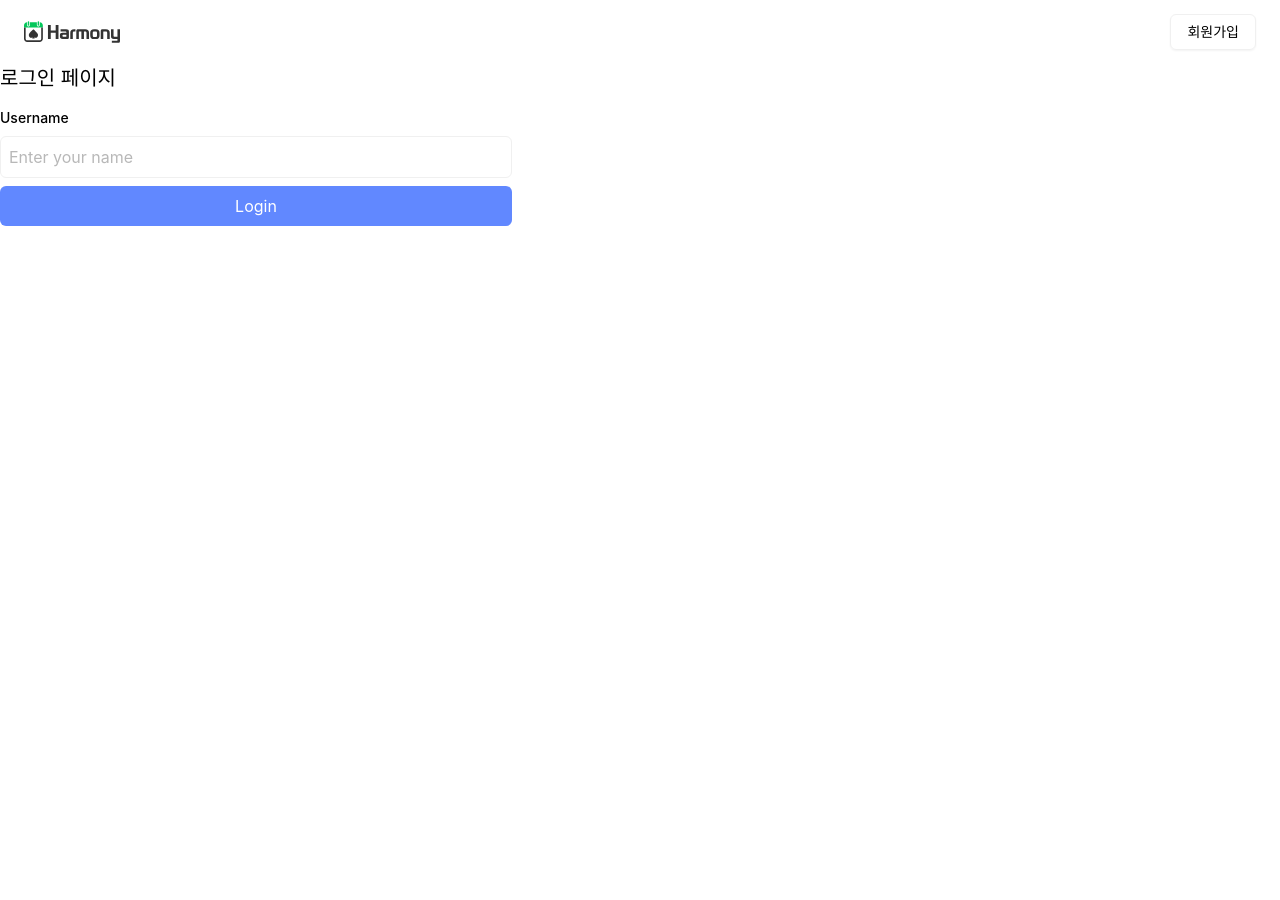
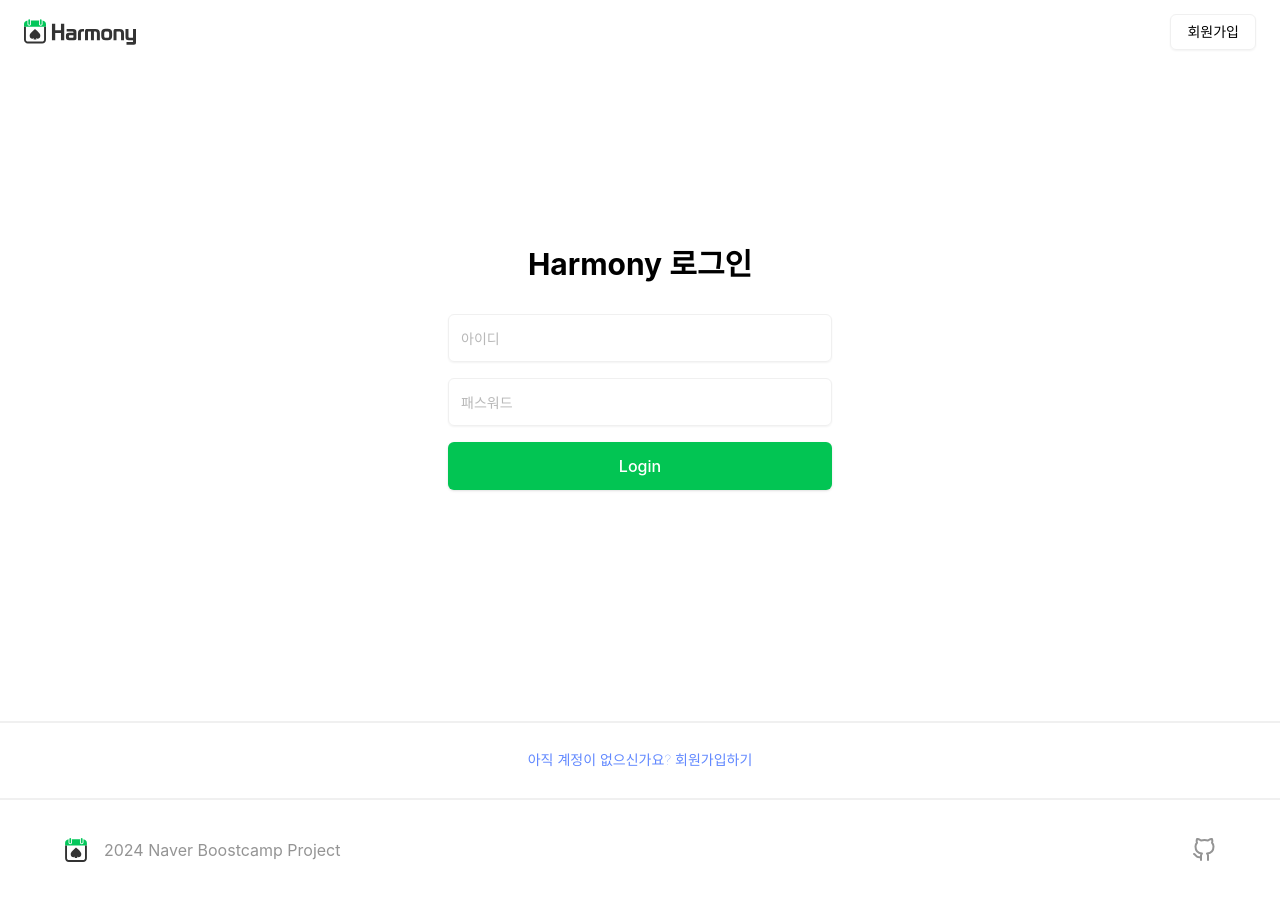
Before and after one commit to boostcampwm-2024/web06-boostproject, a React (Vite) app in the folder apps/client/: page /login in a window 1280 px wide. Before the commit the page ends 800 px from the top, so only its background shows below. Built offline with nearby package versions, Linux system fonts and the light colour scheme; a web font is replaced by a local one.

Commit message:
fix: 주엽님과의 작업 사항 합치기

```diff
--- a/apps/client/src/components/logo/HarmonyWithText.tsx
+++ b/apps/client/src/components/logo/HarmonyWithText.tsx
@@ -1,4 +1,4 @@
-function HarmonyWithText({ size = 24 }: { size?: number }) {
+function HarmonyWithText({ size = 28 }: { size?: number }) {
 	return (
 		<svg xmlns="http://www.w3.org/2000/svg" width={size * 4} height={size} viewBox="0 0 1000 250">
 			<g>
--- a/apps/client/src/pages/Home.tsx
+++ b/apps/client/src/pages/Home.tsx
@@ -1,12 +1,28 @@
 import { Link } from '@tanstack/react-router';
 import { Button } from '@/components/ui/button';
-import { Github } from '@/components/logo';
-import Header from '@/components/Header.tsx';
+import { Github, HarmonyWithText } from '@/components/logo';
+import { Topbar } from '@/components/navigation/topbar';
 
 function Home() {
 	return (
 		<div className="flex min-h-screen flex-col">
-			<Header />
+			<Topbar
+				leftContent={
+					<Link to="/">
+						<HarmonyWithText />
+					</Link>
+				}
+				rightContent={
+					<>
+						<Button variant="ghost" asChild>
+							<Link to="/login">로그인</Link>
+						</Button>
+						<Button asChild>
+							<Link to="/signup">회원가입</Link>
+						</Button>
+					</>
+				}
+			/>
 
 			<main className="mt-16 flex-grow bg-white text-black dark:bg-black dark:text-white">
 				<section className="container mx-auto max-w-6xl from-pink-500 via-red-500 to-yellow-500 px-6 py-20 text-center">
--- a/apps/client/src/pages/Login.tsx
+++ b/apps/client/src/pages/Login.tsx
@@ -1,38 +1,84 @@
-import Header from '@/components/Header.tsx';
+import { Link, useNavigate, useRouter, useRouterState } from '@tanstack/react-router';
+import { useState } from 'react';
 import { Input } from '@/components/ui/input.tsx';
 import { Button } from '@/components/ui/button.tsx';
-import { Github, Harmony } from '@/components/logo';
+import { Github, Harmony, HarmonyWithText } from '@/components/logo';
+import { Topbar } from '@/components/navigation/topbar';
+import { useAuth } from '@/contexts/authContext';
+import { sleep } from '@/utils/sleep';
 
 function Login() {
+	const auth = useAuth();
+	const router = useRouter();
+	const isLoading = useRouterState({ select: (s) => s.isLoading });
+	const navigate = useNavigate();
+	const [isSubmitting, setIsSubmitting] = useState(false);
+	const isLoggingIn = isLoading || isSubmitting;
+
+	const onFormSubmit = async (event: React.FormEvent<HTMLFormElement>) => {
+		setIsSubmitting(true);
+		try {
+			event.preventDefault();
+			const data = new FormData(event.currentTarget);
+			const fieldValue = data.get('username');
+			if (!fieldValue) {
+				return;
+			}
+			const username = fieldValue.toString();
+			await auth.login(username);
+			await router.invalidate();
+			await sleep(1); // 상태 업데이트를 위한 임시 방편
+			await navigate({ to: '/account' });
+		} catch (error) {
+			console.error('Error logging in: ', error);
+		} finally {
+			setIsSubmitting(false);
+		}
+	};
 	return (
 		<>
 			<div className="flex h-screen flex-col">
-				<Header />
+				<Topbar
+					leftContent={
+						<Link to="/">
+							<HarmonyWithText />
+						</Link>
+					}
+					rightContent={
+						<Button variant="outline" asChild>
+							<Link to="/signup">회원가입</Link>
+						</Button>
+					}
+				/>
 
 				<main className="flex h-full items-center justify-center">
 					<div className="w-full max-w-md">
 						<div className="mb-8 text-center">
 							<h1 className="text-3xl font-bold">Harmony 로그인</h1>
 						</div>
-						<form className="mb-4 bg-white px-8 pb-8 dark:bg-gray-800">
+						<form className="mb-4 bg-white px-8 pb-8 dark:bg-gray-800" onSubmit={onFormSubmit}>
 							<div className="mb-4">
 								<Input
-									type="id"
 									id="username"
+									type="text"
+									name="username"
 									placeholder="아이디"
 									className="h-12 w-full dark:border-gray-600 dark:bg-gray-700 dark:text-white"
 								/>
 							</div>
 							<div className="mb-4">
 								<Input
+									id="password"
 									type="password"
-									id="password"
+									name="password"
 									placeholder="패스워드"
 									className="h-12 w-full dark:border-gray-600 dark:bg-gray-700 dark:text-white"
 								/>
 							</div>
 
-							<Button className="text-md h-12 w-full">로그인하기</Button>
+							<Button className="text-md h-12 w-full" type="submit">
+								{isLoggingIn ? 'Loading...' : 'Login'}
+							</Button>
 						</form>
 					</div>
 				</main>
--- a/apps/client/src/pages/Signup.tsx
+++ b/apps/client/src/pages/Signup.tsx
@@ -1,13 +1,25 @@
-import Header from '@/components/Header.tsx';
+import { Link } from '@tanstack/react-router';
 import { Input } from '@/components/ui/input.tsx';
 import { Button } from '@/components/ui/button.tsx';
-import { Github, Harmony } from '@/components/logo';
+import { Github, Harmony, HarmonyWithText } from '@/components/logo';
+import { Topbar } from '@/components/navigation/topbar';
 
 function Signup() {
 	return (
 		<>
 			<div className="flex h-screen flex-col">
-				<Header />
+				<Topbar
+					leftContent={
+						<Link to="/">
+							<HarmonyWithText />
+						</Link>
+					}
+					rightContent={
+						<Button variant="outline" asChild>
+							<Link to="/login">로그인</Link>
+						</Button>
+					}
+				/>
 
 				<main className="flex h-full items-center justify-center">
 					<div className="w-full max-w-md rounded-2xl border">
--- a/apps/client/src/routeTree.gen.ts
+++ b/apps/client/src/routeTree.gen.ts
@@ -13,7 +13,6 @@
 import { Route as rootRoute } from './routes/__root';
 import { Route as SignupImport } from './routes/signup';
 import { Route as LoginImport } from './routes/login';
-import { Route as JoinImport } from './routes/join';
 import { Route as AuthImport } from './routes/_auth';
 import { Route as IndexImport } from './routes/index';
 import { Route as AuthAccountImport } from './routes/_auth.account';
@@ -31,12 +30,6 @@ const SignupRoute = SignupImport.update({
 const LoginRoute = LoginImport.update({
 	id: '/login',
 	path: '/login',
-	getParentRoute: () => rootRoute,
-} as any);
-
-const JoinRoute = JoinImport.update({
-	id: '/join',
-	path: '/join',
 	getParentRoute: () => rootRoute,
 } as any);
 
@@ -85,13 +78,6 @@ declare module '@tanstack/react-router' {
 			path: '';
 			fullPath: '';
 			preLoaderRoute: typeof AuthImport;
-			parentRoute: typeof rootRoute;
-		};
-		'/join': {
-			id: '/join';
-			path: '/join';
-			fullPath: '/join';
-			preLoaderRoute: typeof JoinImport;
 			parentRoute: typeof rootRoute;
 		};
 		'/login': {
@@ -159,7 +145,6 @@ const AuthRouteWithChildren = AuthRoute._addFileChildren(AuthRouteChildren);
 export interface FileRoutesByFullPath {
 	'/': typeof IndexRoute;
 	'': typeof AuthRouteWithChildren;
-	'/join': typeof JoinRoute;
 	'/login': typeof LoginRoute;
 	'/signup': typeof SignupRoute;
 	'/account': typeof AuthAccountRouteWithChildren;
@@ -170,7 +155,6 @@ export interface FileRoutesByFullPath {
 export interface FileRoutesByTo {
 	'/': typeof IndexRoute;
 	'': typeof AuthRouteWithChildren;
-	'/join': typeof JoinRoute;
 	'/login': typeof LoginRoute;
 	'/signup': typeof SignupRoute;
 	'/account/settings': typeof AuthAccountSettingsRoute;
@@ -181,7 +165,6 @@ export interface FileRoutesById {
 	__root__: typeof rootRoute;
 	'/': typeof IndexRoute;
 	'/_auth': typeof AuthRouteWithChildren;
-	'/join': typeof JoinRoute;
 	'/login': typeof LoginRoute;
 	'/signup': typeof SignupRoute;
 	'/_auth/account': typeof AuthAccountRouteWithChildren;
@@ -191,22 +174,13 @@ export interface FileRoutesById {
 
 export interface FileRouteTypes {
 	fileRoutesByFullPath: FileRoutesByFullPath;
-	fullPaths:
-		| '/'
-		| ''
-		| '/join'
-		| '/login'
-		| '/signup'
-		| '/account'
-		| '/account/settings'
-		| '/account/';
+	fullPaths: '/' | '' | '/login' | '/signup' | '/account' | '/account/settings' | '/account/';
 	fileRoutesByTo: FileRoutesByTo;
-	to: '/' | '' | '/join' | '/login' | '/signup' | '/account/settings' | '/account';
+	to: '/' | '' | '/login' | '/signup' | '/account/settings' | '/account';
 	id:
 		| '__root__'
 		| '/'
 		| '/_auth'
-		| '/join'
 		| '/login'
 		| '/signup'
 		| '/_auth/account'
@@ -218,7 +192,6 @@ export interface FileRouteTypes {
 export interface RootRouteChildren {
 	IndexRoute: typeof IndexRoute;
 	AuthRoute: typeof AuthRouteWithChildren;
-	JoinRoute: typeof JoinRoute;
 	LoginRoute: typeof LoginRoute;
 	SignupRoute: typeof SignupRoute;
 }
@@ -226,7 +199,6 @@ export interface RootRouteChildren {
 const rootRouteChildren: RootRouteChildren = {
 	IndexRoute: IndexRoute,
 	AuthRoute: AuthRouteWithChildren,
-	JoinRoute: JoinRoute,
 	LoginRoute: LoginRoute,
 	SignupRoute: SignupRoute,
 };
@@ -243,7 +215,6 @@ export const routeTree = rootRoute
       "children": [
         "/",
         "/_auth",
-        "/join",
         "/login",
         "/signup"
       ]
@@ -256,9 +227,6 @@ export const routeTree = rootRoute
       "children": [
         "/_auth/account"
       ]
-    },
-    "/join": {
-      "filePath": "join.tsx"
     },
     "/login": {
       "filePath": "login.tsx"
--- a/apps/client/src/routes/index.tsx
+++ b/apps/client/src/routes/index.tsx
@@ -1,7 +1,5 @@
-import { createFileRoute, Link, redirect } from '@tanstack/react-router';
-import { HarmonyWithText } from '@/components/logo';
-import { Topbar } from '@/components/navigation/topbar';
-import { Button } from '@/components/ui/button';
+import { createFileRoute, redirect } from '@tanstack/react-router';
+import Home from '@/pages/Home';
 
 export const Route = createFileRoute('/')({
 	beforeLoad: ({ context }) => {
@@ -11,30 +9,5 @@ export const Route = createFileRoute('/')({
 			});
 		}
 	},
-	component: HomePage,
+	component: Home,
 });
-
-function HomePage() {
-	return (
-		<div>
-			<Topbar
-				leftContent={
-					<Link to="/">
-						<HarmonyWithText />
-					</Link>
-				}
-				rightContent={
-					<>
-						<Button variant="outline" asChild>
-							<Link to="/login">로그인</Link>
-						</Button>
-						<Button asChild>
-							<Link to="/join">회원가입</Link>
-						</Button>
-					</>
-				}
-			/>
-			<h2>랜딩 페이지</h2>
-		</div>
-	);
-}
--- a/apps/client/src/routes/join.tsx
+++ /dev/null
@@ -1,33 +0,0 @@
-import { createFileRoute, Link, redirect } from '@tanstack/react-router';
-import { HarmonyWithText } from '@/components/logo';
-import { Topbar } from '@/components/navigation/topbar';
-import { Button } from '@/components/ui/button';
-
-export const Route = createFileRoute('/join')({
-	beforeLoad: ({ context }) => {
-		if (context.auth.isAuthenticated) {
-			throw redirect({ to: '/account' });
-		}
-	},
-	component: JoinPage,
-});
-
-function JoinPage() {
-	return (
-		<div>
-			<Topbar
-				leftContent={
-					<Link to="/">
-						<HarmonyWithText />
-					</Link>
-				}
-				rightContent={
-					<Button variant="outline" asChild>
-						<Link to="/login">로그인</Link>
-					</Button>
-				}
-			/>
-			<h2>회원가입 페이지</h2>
-		</div>
-	);
-}
--- a/apps/client/src/routes/login.tsx
+++ b/apps/client/src/routes/login.tsx
@@ -1,10 +1,6 @@
-import * as React from 'react';
-import { createFileRoute, Link, redirect, useRouter, useRouterState } from '@tanstack/react-router';
-import { useAuth } from '@/contexts/authContext';
-import { sleep } from '@/utils/sleep';
-import { HarmonyWithText } from '@/components/logo';
-import { Topbar } from '@/components/navigation/topbar';
-import { Button } from '@/components/ui/button';
+import { createFileRoute, redirect } from '@tanstack/react-router';
+
+import Login from '@/pages/Login';
 
 export const Route = createFileRoute('/login')({
 	beforeLoad: ({ context }) => {
@@ -12,78 +8,5 @@ export const Route = createFileRoute('/login')({
 			throw redirect({ to: '/account' });
 		}
 	},
-	component: LoginPage,
+	component: Login,
 });
-
-/* eslint-disable jsx-a11y/label-has-associated-control */
-function LoginPage() {
-	const auth = useAuth();
-	const router = useRouter();
-	const isLoading = useRouterState({ select: (s) => s.isLoading });
-	const navigate = Route.useNavigate();
-	const [isSubmitting, setIsSubmitting] = React.useState(false);
-	const isLoggingIn = isLoading || isSubmitting;
-
-	const onFormSubmit = async (event: React.FormEvent<HTMLFormElement>) => {
-		setIsSubmitting(true);
-		try {
-			event.preventDefault();
-			const data = new FormData(event.currentTarget);
-			const fieldValue = data.get('username');
-			if (!fieldValue) {
-				return;
-			}
-			const username = fieldValue.toString();
-			await auth.login(username);
-			await router.invalidate();
-			await sleep(1); // 상태 업데이트를 위한 임시 방편
-			await navigate({ to: '/account' });
-		} catch (error) {
-			console.error('Error logging in: ', error);
-		} finally {
-			setIsSubmitting(false);
-		}
-	};
-
-	return (
-		<div className="">
-			<Topbar
-				leftContent={
-					<Link to="/">
-						<HarmonyWithText />
-					</Link>
-				}
-				rightContent={
-					<Button variant="outline" asChild>
-						<Link to="/join">회원가입</Link>
-					</Button>
-				}
-			/>
-			<h2 className="text-xl">로그인 페이지</h2>
-			<form className="mt-4 max-w-lg" onSubmit={onFormSubmit}>
-				<fieldset disabled={isLoggingIn} className="grid w-full gap-2">
-					<div className="grid min-w-[300px] items-center gap-2">
-						<label htmlFor="username-input" className="text-sm font-medium">
-							Username
-						</label>
-						<input
-							id="username-input"
-							name="username"
-							placeholder="Enter your name"
-							type="text"
-							className="w-full rounded-md border p-2"
-							required
-						/>
-					</div>
-					<button
-						type="submit"
-						className="w-full rounded-md bg-blue-500 px-4 py-2 text-white disabled:bg-gray-300 disabled:text-gray-500"
-					>
-						{isLoggingIn ? 'Loading...' : 'Login'}
-					</button>
-				</fieldset>
-			</form>
-		</div>
-	);
-}
-/* eslint-disable jsx-a11y/label-has-associated-control */
--- a/apps/client/src/routes/signup.tsx
+++ b/apps/client/src/routes/signup.tsx
@@ -1,6 +1,11 @@
-import { createFileRoute } from '@tanstack/react-router';
-import Signup from '@/pages/Signup.tsx';
+import { createFileRoute, redirect } from '@tanstack/react-router';
+import Signup from '@/pages/Signup';
 
 export const Route = createFileRoute('/signup')({
+	beforeLoad: ({ context }) => {
+		if (context.auth.isAuthenticated) {
+			throw redirect({ to: '/account' });
+		}
+	},
 	component: Signup,
 });
```
